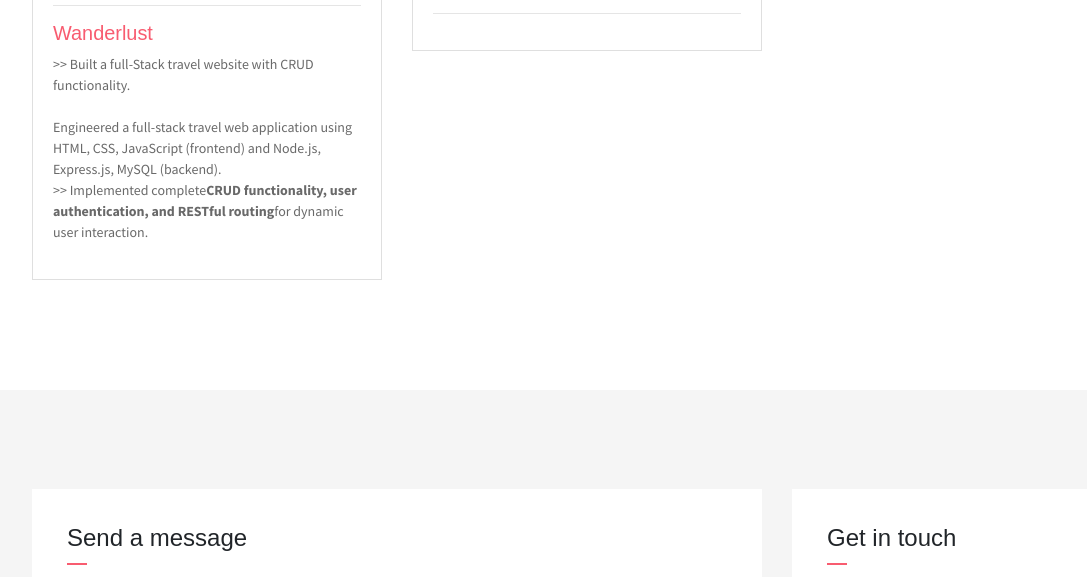
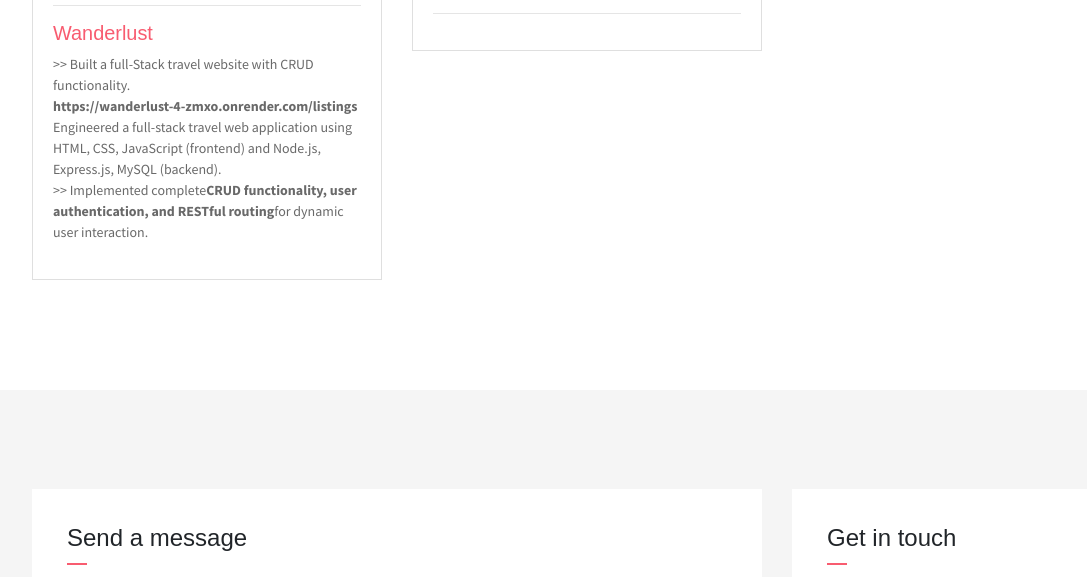
Before and after one commit to Yuvraj6387/yuvraj-portfolio, a plain HTML site: page yuvrajsingh/index.html in a window 1280 px wide. Shown: the part 2131-2708 px from the top of the page, without its empty margins (53-1140 px from the left). Drawn offline with nearby package versions, Linux system fonts and the light colour scheme.

Commit message:
update file

```diff
--- a/yuvrajsingh/index.html
+++ b/yuvrajsingh/index.html
@@ -166,7 +166,7 @@
                             <P class="subtitle"> >> Built a full-Stack travel website with CRUD functionality.
 
                                 <br/>
-                                <a href="https://wanderlust-4-zmxo.onrender.com/listings"></a>
+                                <b>https://wanderlust-4-zmxo.onrender.com/listings</b>
 
                                 <br>
                                 Engineered a full-stack travel web application using HTML, CSS, JavaScript (frontend) and Node.js, Express.js, MySQL (backend).
```
